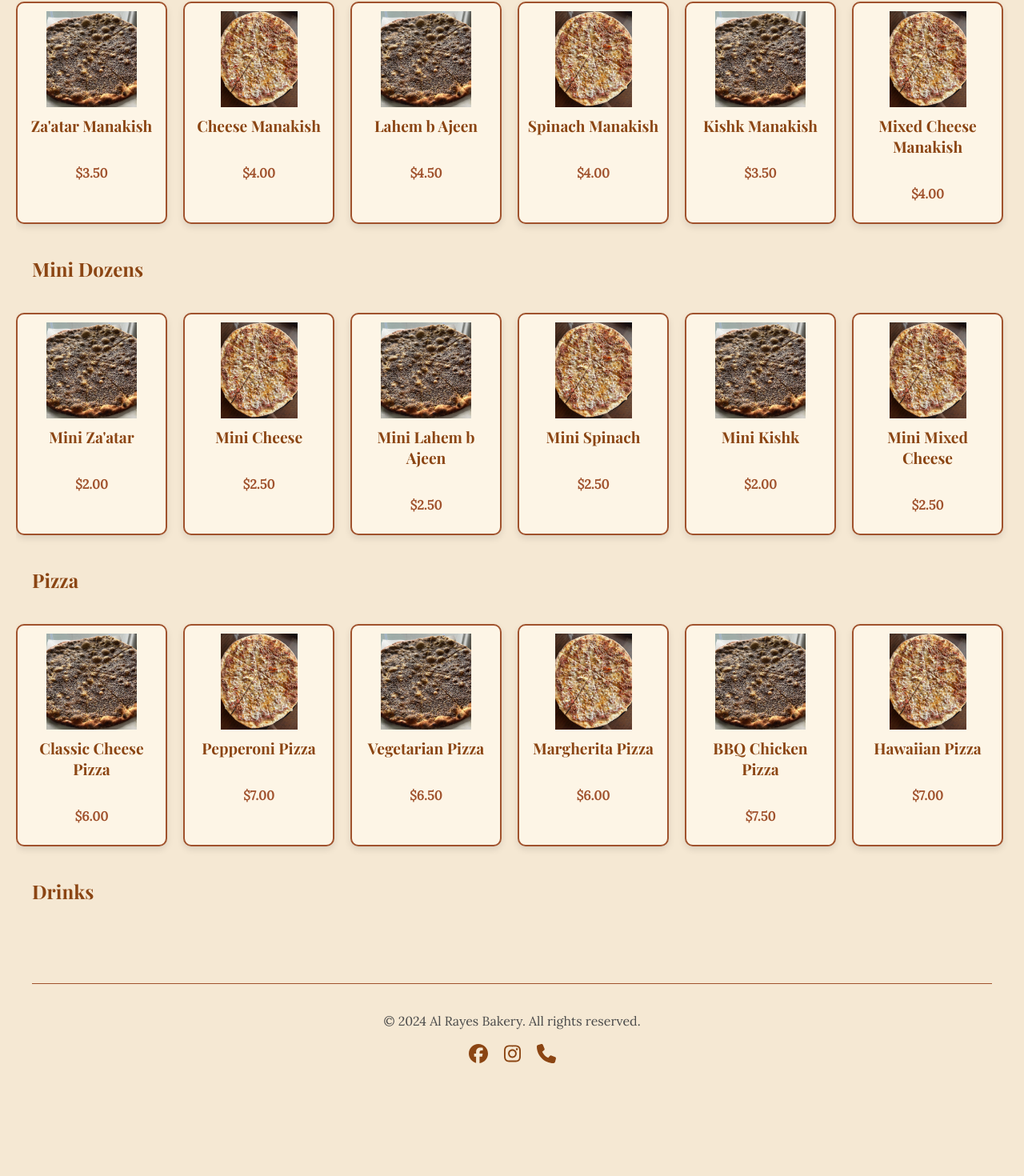
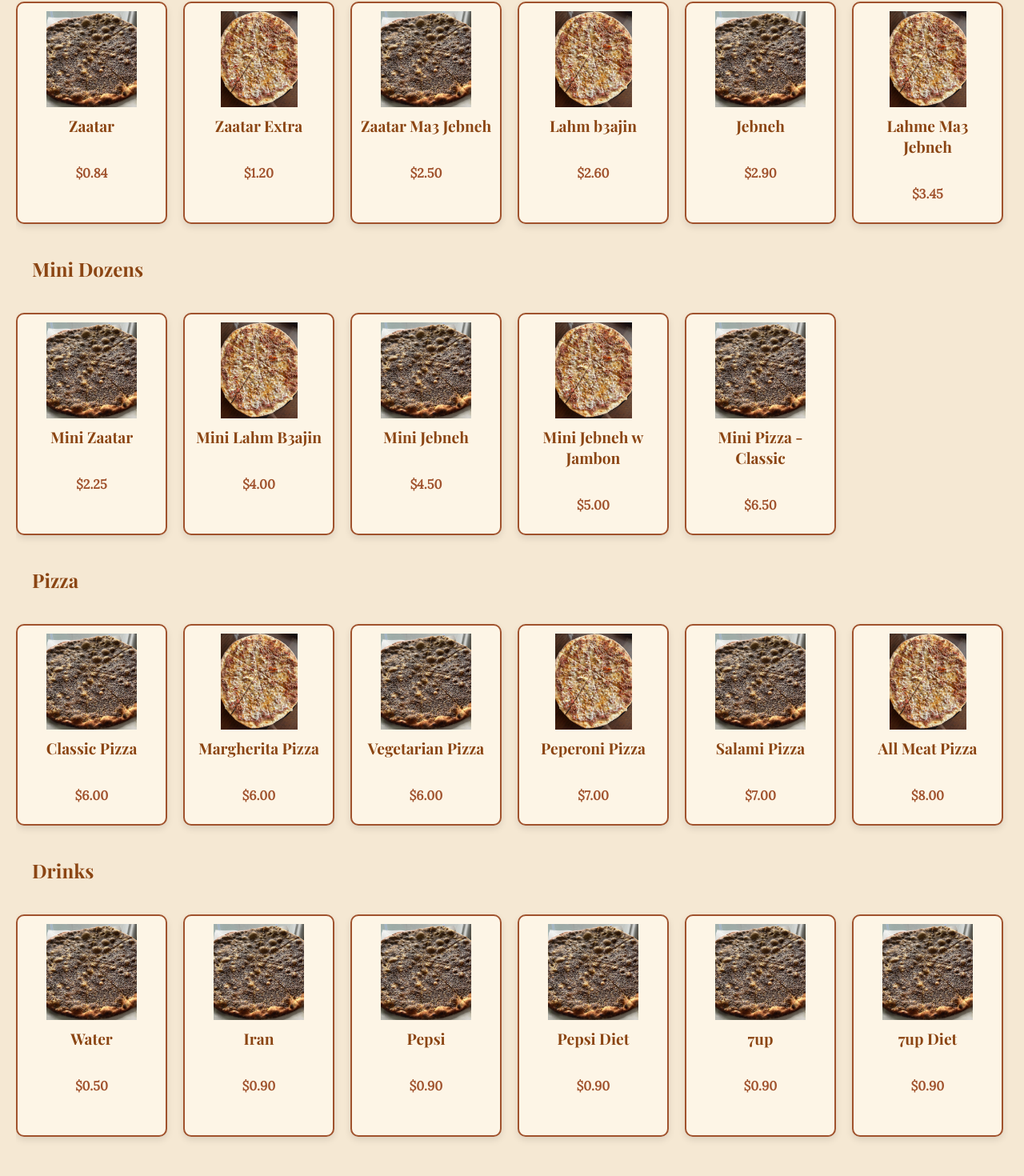
Before and after one commit to alrayesbakery/menu, a React (Vite) app: page / in a window 1280 px wide. Shown: the part 507-1977 px from the top of the page at 80% size. Before the commit the page ends 1860 px from the top, so only its background shows below. Built offline with nearby package versions, Linux system fonts and the light colour scheme.

Commit message:
changes some data

```diff
--- a/src/data/MenuItems.ts
+++ b/src/data/MenuItems.ts
@@ -6,9 +6,9 @@ export const menuItems: MenuItem[] = [
   // Manakeesh
   {
     id: 1,
-    name: "Za'atar Manakish",
+    name: "Zaatar",
     image: mankouche,
-    price: "$3.50",
+    price: "$0.84",
     description:
       "Traditional Lebanese flatbread topped with a blend of za'atar herbs and olive oil.",
     ingredients:
@@ -17,182 +17,63 @@ export const menuItems: MenuItem[] = [
   },
   {
     id: 2,
-    name: "Cheese Manakish",
+    name: "Zaatar Extra",
     image: jebne,
-    price: "$4.00",
+    price: "$1.20",
     description: "Savory flatbread topped with melted akkawi cheese.",
     ingredients: "Flatbread, akkawi cheese, olive oil",
     category: "Manakeesh",
   },
   {
     id: 3,
-    name: "Lahem b Ajeen",
+    name: "Zaatar Ma3 Jebneh",
     image: mankouche,
-    price: "$4.50",
+    price: "$2.50",
     description: "Flatbread topped with a seasoned ground meat mixture.",
     ingredients: "Flatbread, ground beef, tomatoes, onions, spices",
     category: "Manakeesh",
   },
   {
     id: 4,
-    name: "Spinach Manakish",
+    name: "Lahm b3ajin",
     image: jebne,
-    price: "$4.00",
+    price: "$2.60",
     description: "Flatbread topped with a tangy spinach mixture.",
     ingredients: "Flatbread, spinach, onions, lemon juice, sumac",
     category: "Manakeesh",
   },
   {
     id: 5,
-    name: "Kishk Manakish",
+    name: "Jebneh",
     image: mankouche,
-    price: "$3.50",
+    price: "$2.90",
     description: "Flatbread topped with kishk (fermented dairy and grain).",
     ingredients: "Flatbread, kishk, olive oil",
     category: "Manakeesh",
   },
   {
     id: 6,
-    name: "Mixed Cheese Manakish",
+    name: "Lahme Ma3 Jebneh",
     image: jebne,
-    price: "$4.00",
+    price: "$3.45",
     description: "Flatbread topped with a mix of cheeses.",
     ingredients: "Flatbread, akkawi cheese, halloumi cheese, olive oil",
     category: "Manakeesh",
   },
   {
     id: 7,
-    name: "Tomato and Olive Manakish",
+    name: "Jebneh W Jambon",
     image: mankouche,
-    price: "$4.00",
+    price: "$3.80",
     description: "Flatbread topped with tomatoes and olives.",
     ingredients: "Flatbread, tomatoes, olives, oregano, olive oil",
     category: "Manakeesh",
   },
-  {
-    id: 8,
-    name: "Mushroom and Cheese Manakish",
-    image: jebne,
-    price: "$4.50",
-    description: "Flatbread topped with mushrooms and cheese.",
-    ingredients: "Flatbread, mushrooms, cheese, olive oil",
-    category: "Manakeesh",
-  },
-  {
-    id: 9,
-    name: "Vegetable Manakish",
-    image: mankouche,
-    price: "$4.00",
-    description: "Flatbread topped with assorted vegetables.",
-    ingredients: "Flatbread, tomatoes, bell peppers, olives, onions",
-    category: "Manakeesh",
-  },
-  {
-    id: 10,
-    name: "Egg and Cheese Manakish",
-    image: jebne,
-    price: "$4.50",
-    description: "Flatbread topped with eggs and cheese.",
-    ingredients: "Flatbread, eggs, akkawi cheese, olive oil",
-    category: "Manakeesh",
-  },
-
-  // Mini Dozens
-  {
-    id: 11,
-    name: "Mini Za'atar",
-    image: mankouche,
-    price: "$2.00",
-    description: "Mini flatbreads topped with za'atar herbs.",
-    ingredients: "Flatbread, za'atar spice mix, olive oil",
-    category: "Mini Dozens",
-  },
-  {
-    id: 12,
-    name: "Mini Cheese",
-    image: jebne,
-    price: "$2.50",
-    description: "Mini flatbreads topped with cheese.",
-    ingredients: "Flatbread, akkawi cheese, olive oil",
-    category: "Mini Dozens",
-  },
-  {
-    id: 13,
-    name: "Mini Lahem b Ajeen",
-    image: mankouche,
-    price: "$2.50",
-    description: "Mini flatbreads topped with ground meat.",
-    ingredients: "Flatbread, ground beef, tomatoes, onions, spices",
-    category: "Mini Dozens",
-  },
-  {
-    id: 14,
-    name: "Mini Spinach",
-    image: jebne,
-    price: "$2.50",
-    description: "Mini flatbreads topped with spinach.",
-    ingredients: "Flatbread, spinach, onions, lemon juice, sumac",
-    category: "Mini Dozens",
-  },
-  {
-    id: 15,
-    name: "Mini Kishk",
-    image: mankouche,
-    price: "$2.00",
-    description: "Mini flatbreads topped with kishk.",
-    ingredients: "Flatbread, kishk, olive oil",
-    category: "Mini Dozens",
-  },
-  {
-    id: 16,
-    name: "Mini Mixed Cheese",
-    image: jebne,
-    price: "$2.50",
-    description: "Mini flatbreads topped with mixed cheeses.",
-    ingredients: "Flatbread, akkawi cheese, halloumi cheese, olive oil",
-    category: "Mini Dozens",
-  },
-  {
-    id: 17,
-    name: "Mini Tomato and Olive",
-    image: mankouche,
-    price: "$2.50",
-    description: "Mini flatbreads topped with tomatoes and olives.",
-    ingredients: "Flatbread, tomatoes, olives, oregano, olive oil",
-    category: "Mini Dozens",
-  },
-  {
-    id: 18,
-    name: "Mini Mushroom and Cheese",
-    image: jebne,
-    price: "$2.50",
-    description: "Mini flatbreads topped with mushrooms and cheese.",
-    ingredients: "Flatbread, mushrooms, cheese, olive oil",
-    category: "Mini Dozens",
-  },
-  {
-    id: 19,
-    name: "Mini Vegetable",
-    image: mankouche,
-    price: "$2.50",
-    description: "Mini flatbreads topped with assorted vegetables.",
-    ingredients: "Flatbread, tomatoes, bell peppers, olives, onions",
-    category: "Mini Dozens",
-  },
-  {
-    id: 20,
-    name: "Mini Egg and Cheese",
-    image: jebne,
-    price: "$2.50",
-    description: "Mini flatbreads topped with eggs and cheese.",
-    ingredients: "Flatbread, eggs, akkawi cheese, olive oil",
-    category: "Mini Dozens",
-  },
 
   // Pizza
   {
-    id: 21,
-    name: "Classic Cheese Pizza",
+    id: 8,
+    name: "Classic Pizza",
     image: mankouche,
     price: "$6.00",
     description: "Traditional cheese pizza with tomato sauce.",
@@ -200,58 +81,189 @@ export const menuItems: MenuItem[] = [
     category: "Pizza",
   },
   {
-    id: 22,
-    name: "Pepperoni Pizza",
+    id: 9,
+    name: "Margherita Pizza",
     image: jebne,
-    price: "$7.00",
+    price: "$6.00",
     description: "Pizza topped with pepperoni slices.",
     ingredients: "Dough, tomato sauce, mozzarella cheese, pepperoni",
     category: "Pizza",
   },
   {
-    id: 23,
+    id: 10,
     name: "Vegetarian Pizza",
     image: mankouche,
-    price: "$6.50",
+    price: "$6.00",
     description: "Pizza topped with assorted vegetables.",
     ingredients: "Dough, tomato sauce, bell peppers, onions, olives, mushrooms",
     category: "Pizza",
   },
   {
-    id: 24,
-    name: "Margherita Pizza",
+    id: 11,
+    name: "Peperoni Pizza",
     image: jebne,
-    price: "$6.00",
+    price: "$7.00",
     description: "Pizza topped with fresh tomatoes, basil, and mozzarella.",
     ingredients:
       "Dough, tomato sauce, fresh tomatoes, basil, mozzarella cheese",
     category: "Pizza",
   },
   {
-    id: 25,
-    name: "BBQ Chicken Pizza",
+    id: 12,
+    name: "Salami Pizza",
     image: mankouche,
-    price: "$7.50",
+    price: "$7.00",
     description: "Pizza topped with BBQ chicken, onions, and cilantro.",
     ingredients: "Dough, BBQ sauce, chicken, onions, cilantro, cheese",
     category: "Pizza",
   },
   {
-    id: 26,
-    name: "Hawaiian Pizza",
+    id: 13,
+    name: "All Meat Pizza",
     image: jebne,
-    price: "$7.00",
+    price: "$8.00",
     description: "Pizza topped with ham and pineapple.",
     ingredients: "Dough, tomato sauce, ham, pineapple, cheese",
     category: "Pizza",
   },
+
+  // Mini Dozens
   {
-    id: 27,
-    name: "Meat Lover's Pizza",
+    id: 14,
+    name: "Mini Zaatar",
     image: mankouche,
-    price: "$8.00",
-    description: "Pizza topped with a variety of meats.",
-    ingredients: "Dough, tomato sauce, pepperoni, sausage, ham, bacon, cheese",
-    category: "Pizza",
+    price: "$2.25",
+    description: "Mini flatbreads topped with za'atar herbs.",
+    ingredients: "Flatbread, za'atar spice mix, olive oil",
+    category: "Mini Dozens",
+  },
+  {
+    id: 15,
+    name: "Mini Lahm B3ajin",
+    image: jebne,
+    price: "$4.00",
+    description: "Mini flatbreads topped with cheese.",
+    ingredients: "Flatbread, akkawi cheese, olive oil",
+    category: "Mini Dozens",
+  },
+  {
+    id: 16,
+    name: "Mini Jebneh",
+    image: mankouche,
+    price: "$4.50",
+    description: "Mini flatbreads topped with ground meat.",
+    ingredients: "Flatbread, ground beef, tomatoes, onions, spices",
+    category: "Mini Dozens",
+  },
+  {
+    id: 17,
+    name: "Mini Jebneh w Jambon",
+    image: jebne,
+    price: "$5.00",
+    description: "Mini flatbreads topped with spinach.",
+    ingredients: "Flatbread, spinach, onions, lemon juice, sumac",
+    category: "Mini Dozens",
+  },
+  {
+    id: 18,
+    name: "Mini Pizza - Classic",
+    image: mankouche,
+    price: "$6.50",
+    description: "Mini flatbreads topped with kishk.",
+    ingredients: "Flatbread, kishk, olive oil",
+    category: "Mini Dozens",
+  },
+
+  //Drinks
+
+  {
+    id: 19,
+    name: "Water",
+    image: mankouche,
+    price: "$0.50",
+    description: "Mini flatbreads topped with kishk.",
+    ingredients: "Flatbread, kishk, olive oil",
+    category: "Drinks",
+  },
+  {
+    id: 20,
+    name: "Iran",
+    image: mankouche,
+    price: "$0.90",
+    description: "Mini flatbreads topped with kishk.",
+    ingredients: "Flatbread, kishk, olive oil",
+    category: "Drinks",
+  },
+  {
+    id: 20,
+    name: "Pepsi",
+    image: mankouche,
+    price: "$0.90",
+    description: "Mini flatbreads topped with kishk.",
+    ingredients: "Flatbread, kishk, olive oil",
+    category: "Drinks",
+  },
+  {
+    id: 20,
+    name: "Pepsi Diet",
+    image: mankouche,
+    price: "$0.90",
+    description: "Mini flatbreads topped with kishk.",
+    ingredients: "Flatbread, kishk, olive oil",
+    category: "Drinks",
+  },
+  {
+    id: 20,
+    name: "7up",
+    image: mankouche,
+    price: "$0.90",
+    description: "Mini flatbreads topped with kishk.",
+    ingredients: "Flatbread, kishk, olive oil",
+    category: "Drinks",
+  },
+  {
+    id: 20,
+    name: "7up Diet",
+    image: mankouche,
+    price: "$0.90",
+    description: "Mini flatbreads topped with kishk.",
+    ingredients: "Flatbread, kishk, olive oil",
+    category: "Drinks",
+  },
+  {
+    id: 21,
+    name: "Mirinda",
+    image: mankouche,
+    price: "$0.90",
+    description: "Mini flatbreads topped with kishk.",
+    ingredients: "Flatbread, kishk, olive oil",
+    category: "Drinks",
+  },
+  {
+    id: 20,
+    name: "Tropicana - Cocktail",
+    image: mankouche,
+    price: "$0.90",
+    description: "Mini flatbreads topped with kishk.",
+    ingredients: "Flatbread, kishk, olive oil",
+    category: "Drinks",
+  },
+  {
+    id: 20,
+    name: "Tropicana - Orange",
+    image: mankouche,
+    price: "$0.90",
+    description: "Mini flatbreads topped with kishk.",
+    ingredients: "Flatbread, kishk, olive oil",
+    category: "Drinks",
+  },
+  {
+    id: 20,
+    name: "Tropicana - Ananas",
+    image: mankouche,
+    price: "$0.90",
+    description: "Mini flatbreads topped with kishk.",
+    ingredients: "Flatbread, kishk, olive oil",
+    category: "Drinks",
   },
 ];
```
